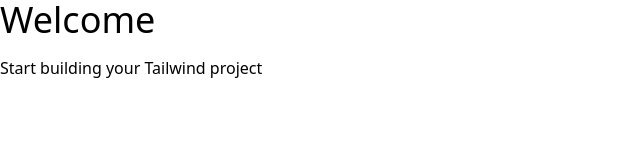
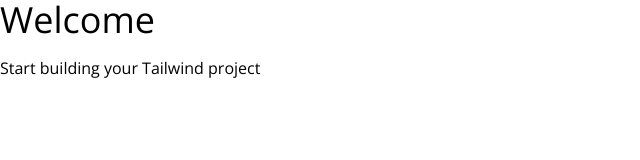
Before and after one commit to patricio-gutierrez/portfolio-tailwind, a website: page index.html in a window 1280 px wide. Shown: the full height of the page, 0-640 px from the left. Drawn offline with nearby package versions, Linux system fonts and the light colour scheme.

Commit message:
Added config to tailwing

```diff
--- a/index.html
+++ b/index.html
@@ -5,6 +5,12 @@
     <meta http-equiv="X-UA-Compatible" content="IE=edge" />
     <meta name="viewport" content="width=device-width, initial-scale=1.0" />
     <link rel="stylesheet" href="css/style.css" />
+    <link rel="preconnect" href="https://fonts.googleapis.com" />
+    <link rel="preconnect" href="https://fonts.gstatic.com" crossorigin />
+    <link
+      href="https://fonts.googleapis.com/css2?family=Open+Sans:wght@300;400;700&display=swap"
+      rel="stylesheet"
+    />
     <title>Simple Tailwind Starter</title>
   </head>
   <body>
--- a/tailwind.config.js
+++ b/tailwind.config.js
@@ -1,7 +1,25 @@
 module.exports = {
-  content: ['./*.html'],
+  content: ["./*.html"],
   theme: {
-    extend: {},
+    screens: {
+      sm: "480px",
+      md: "768px",
+      lg: "976px",
+      xl: "1440px",
+    },
+    extend: {
+      colors: {
+        darkerBlue: "hsl(212, 75%, 16%)",
+        lighterBlue: "hsl(211, 70%, 26%)",
+        seaBlue: "hsl(214, 65%, 35%)",
+        coldBlue: "hsl(208, 61%, 44%)",
+      },
+      fontFamily: {
+        sans: ["Open Sans", "sans-serif"],
+      },
+    },
   },
   plugins: [],
-}
+};
+
+// https://colorhunt.co/palette/0a26471442722052952c74b3
```
Also changed, not shown: css/style.css.
